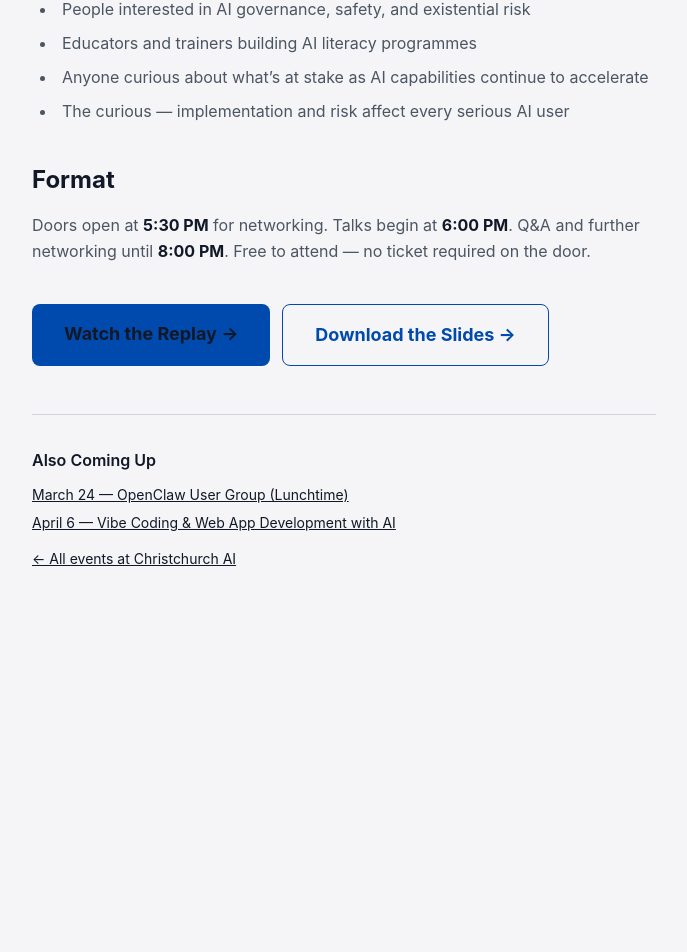
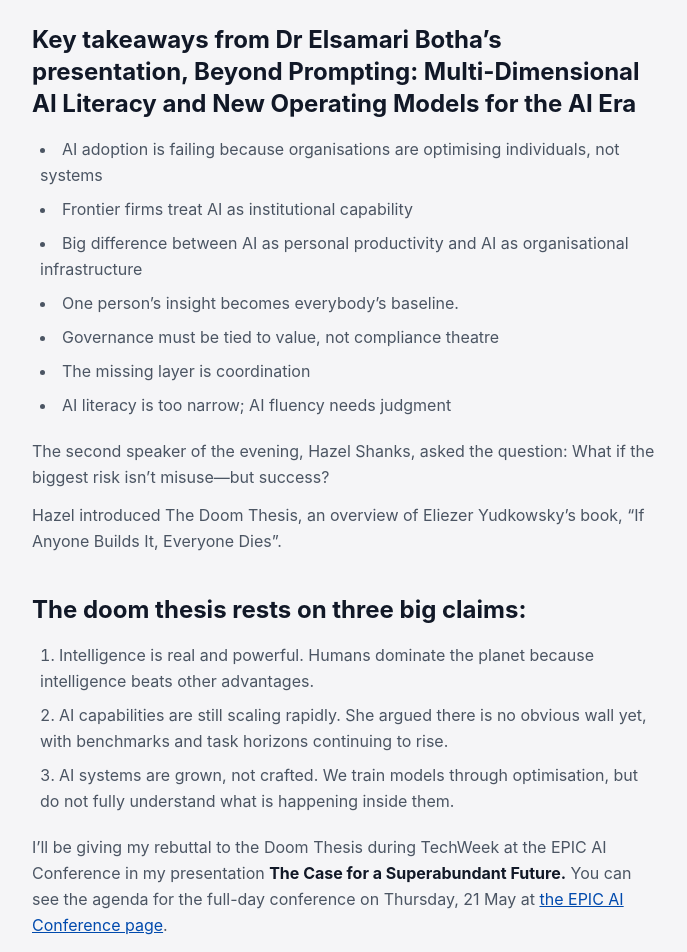
Before and after one commit to caelanhuntress/christchurch-ai, a Next.js app: page /ai-governance-may-2026 in a window 1280 px wide. Shown: the part 2615-3567 px from the top of the page, without its empty margins (296-983 px from the left). Before the commit the page ends 3264 px from the top, so only its background shows below. Built offline with nearby package versions, Linux system fonts and the light colour scheme.

Commit message:
Refresh May meetup recap copy

```diff
--- a/app/ai-governance-may-2026/page.tsx
+++ b/app/ai-governance-may-2026/page.tsx
@@ -183,22 +183,54 @@ export default function AIGovernanceMay2026() {
             </p>
           </div>
 
-          <h2 className="text-2xl font-bold text-white mt-10 mb-4">Who Should Come</h2>
-          <ul className="list-disc list-inside space-y-2 ml-2">
-            <li>Business leaders responsible for AI strategy and implementation</li>
-            <li>People interested in AI governance, safety, and existential risk</li>
-            <li>Educators and trainers building AI literacy programmes</li>
-            <li>Anyone curious about what’s at stake as AI capabilities continue to accelerate</li>
-            <li>The curious — implementation and risk affect every serious AI user</li>
-          </ul>
+          <div className="space-y-5">
+            <p>
+              The event argued that AI success depends less on better prompts and more on building the leadership,
+              governance, coordination, and judgment systems that make powerful tools safe, shared, and strategically useful.
+            </p>
 
-          <h2 className="text-2xl font-bold text-white mt-10 mb-4">Format</h2>
-          <p>
-            Doors open at <strong className="text-white">5:30 PM</strong> for networking.
-            Talks begin at <strong className="text-white">6:00 PM</strong>.
-            Q&A and further networking until <strong className="text-white">8:00 PM</strong>.
-            Free to attend — no ticket required on the door.
-          </p>
+            <div>
+              <h2 className="text-2xl font-bold text-white mt-10 mb-4">
+                Key takeaways from Dr Elsamari Botha’s presentation, Beyond Prompting: Multi-Dimensional AI Literacy and New Operating Models for the AI Era
+              </h2>
+              <ul className="list-disc list-inside space-y-2 ml-2">
+                <li>AI adoption is failing because organisations are optimising individuals, not systems</li>
+                <li>Frontier firms treat AI as institutional capability</li>
+                <li>Big difference between AI as personal productivity and AI as organisational infrastructure</li>
+                <li>One person’s insight becomes everybody’s baseline.</li>
+                <li>Governance must be tied to value, not compliance theatre</li>
+                <li>The missing layer is coordination</li>
+                <li>AI literacy is too narrow; AI fluency needs judgment</li>
+              </ul>
+            </div>
+
+            <div>
+              <p>
+                The second speaker of the evening, Hazel Shanks, asked the question: What if the biggest risk isn’t misuse—but success?
+              </p>
+              <p className="mt-3">
+                Hazel introduced The Doom Thesis, an overview of Eliezer Yudkowsky’s book, “If Anyone Builds It, Everyone Dies”.
+              </p>
+            </div>
+
+            <div>
+              <h2 className="text-2xl font-bold text-white mt-10 mb-4">The doom thesis rests on three big claims:</h2>
+              <ol className="list-decimal list-inside space-y-2 ml-2">
+                <li>Intelligence is real and powerful. Humans dominate the planet because intelligence beats other advantages.</li>
+                <li>AI capabilities are still scaling rapidly. She argued there is no obvious wall yet, with benchmarks and task horizons continuing to rise.</li>
+                <li>AI systems are grown, not crafted. We train models through optimisation, but do not fully understand what is happening inside them.</li>
+              </ol>
+            </div>
+
+            <p>
+              I’ll be giving my rebuttal to the Doom Thesis during TechWeek at the EPIC AI Conference in my presentation <strong className="text-white">The Case for a Superabundant Future.</strong>{" "}
+              You can see the agenda for the full-day conference on Thursday, 21 May at{" "}
+              <Link href="/epic-ai-conference" className="underline" style={{ color: "var(--accent)" }}>
+                the EPIC AI Conference page
+              </Link>
+              .
+            </p>
+          </div>
 
           <div className="mt-10 flex flex-wrap gap-3">
             <a
```
